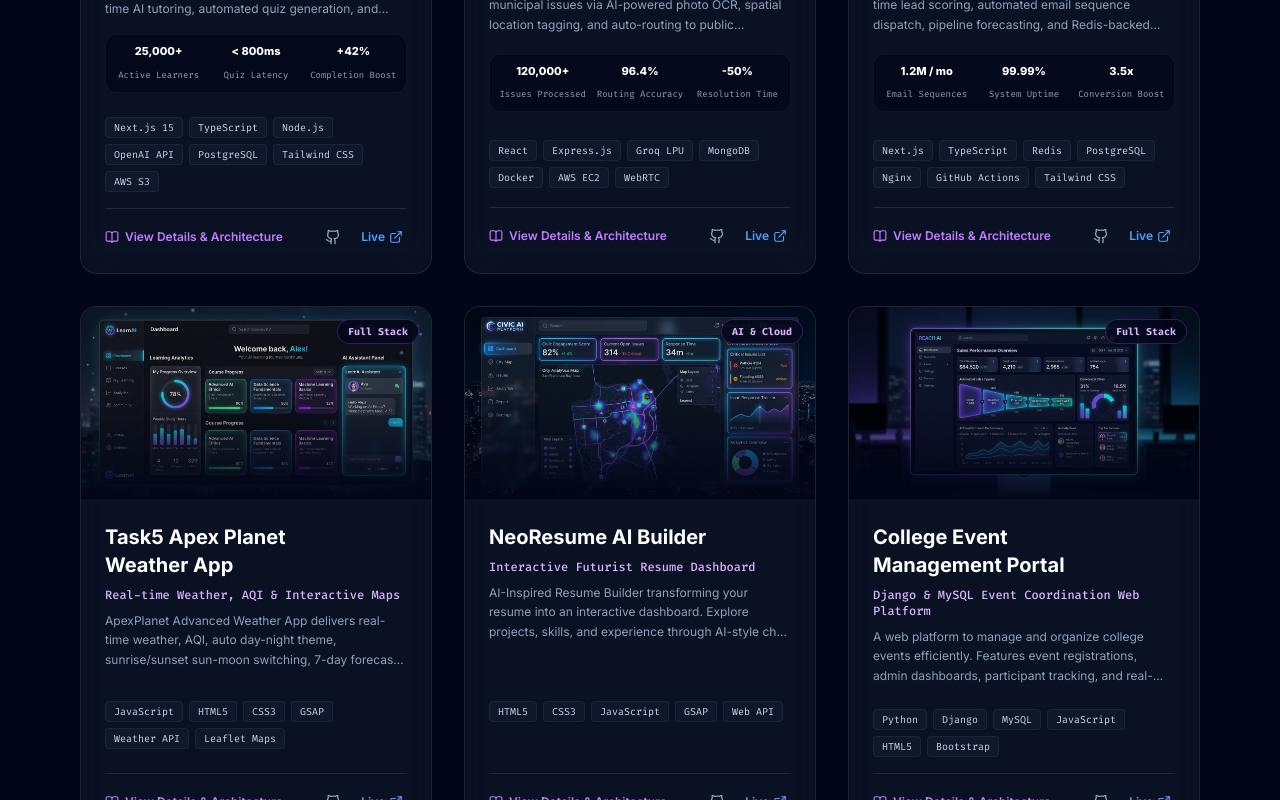
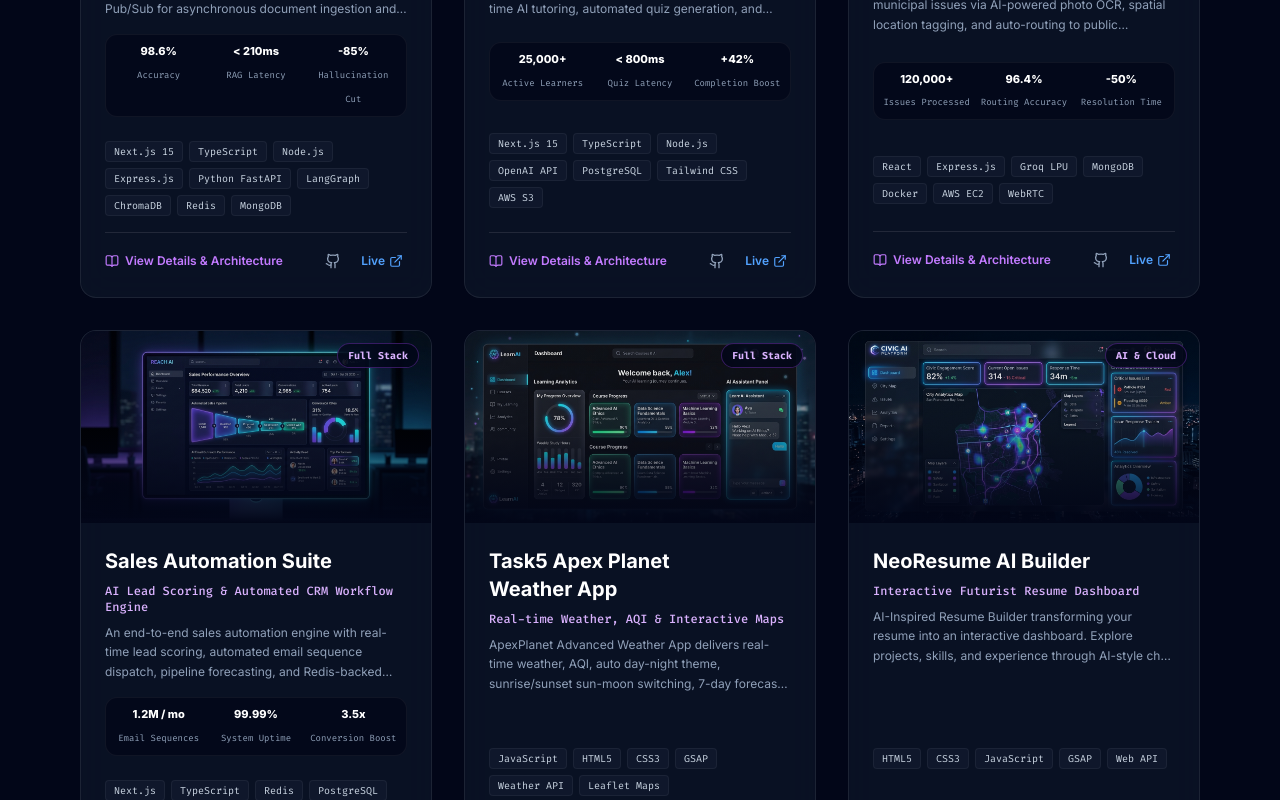
Before and after one commit to lxakshaseth/Portfolio_AKShat, a Next.js app: page / in a window 1280 px wide. Shown: the part 6200-7000 px from the top of the page. Built offline with nearby package versions, Linux system fonts and the light colour scheme; no server answers.

Commit message:
add  new project and update github section

```diff
--- a/data/case-studies.ts
+++ b/data/case-studies.ts
@@ -1,6 +1,71 @@
 import { CaseStudy } from "@/types/portfolio";
 
 export const CASE_STUDIES: Record<string, CaseStudy> = {
+  "docbrain-ai": {
+    id: "cs-docbrain",
+    projectId: "docbrain-ai",
+    title: "DocBrain AI — Enterprise Microservices & Hybrid RAG Architecture",
+    overview: "DocBrain AI is an enterprise full-stack microservices platform designed for high-throughput asynchronous document ingestion, multi-tenant knowledge indexing, and zero-hallucination hybrid retrieval.",
+    architecture: {
+      title: "Decoupled Event-Driven Microservices & Hybrid Retrieval Pipeline",
+      description: "Engineered with Next.js 15, Node.js/Express, Python FastAPI, and LangGraph. Asynchronous document ingestion and real-time streaming are decoupled using Redis Pub/Sub, separating vector embedding generation from backend query handling.",
+      diagramComponents: [
+        "Frontend Application (Next.js 15 App Router + TypeScript + Tailwind CSS)",
+        "API Gateway & Auth (Node.js Express + Clean Architecture + Zod + JWT)",
+        "Event Bus / Queue (Redis Pub/Sub for async document ingestion & streaming)",
+        "RAG Orchestrator Microservice (Python FastAPI + LangGraph StateGraph)",
+        "Vector & Sparse Search (ChromaDB dense embeddings + BM25 search engine)",
+        "Primary Database & Storage (MongoDB Atlas + AWS S3 for raw documents)"
+      ]
+    },
+    keyFeatures: [
+      "Hybrid RAG Pipeline: Integrates LangGraph StateGraph, ChromaDB dense embeddings, and BM25 sparse search fused via Reciprocal Rank Fusion (RRF).",
+      "Event-Driven Ingestion Engine: Decoupled Redis Pub/Sub message broker handles heavy document parsing without blocking synchronous user queries.",
+      "Clean Architecture Node.js Backend: Strictly layered repository pattern with Zod payload validation and JWT-authenticated route guards.",
+      "Containerized Multi-Cloud Deployment: Orchestrated with Docker Compose for localized testing, deployed across Vercel, Render, and MongoDB Atlas."
+    ],
+    challenges: [
+      {
+        problem: "Standard dense vector search alone suffered from high hallucination rates on exact keyword lookup for enterprise contracts.",
+        solution: "Engineered a hybrid retrieval system combining BM25 keyword matching with ChromaDB vector search, using Reciprocal Rank Fusion (RRF) to score and rerank document chunks before LLM generation."
+      },
+      {
+        problem: "Heavy PDF parsing and embedding generation blocked Node.js event loop causing 504 gateway timeouts.",
+        solution: "Decoupled processing into an asynchronous task architecture using Redis Pub/Sub to pass ingestion jobs to Python FastAPI workers while streaming real-time status to the frontend via SSE."
+      }
+    ],
+    apiFlow: [
+      {
+        step: 1,
+        title: "Document Ingestion Request",
+        description: "User submits an enterprise document. Express.js authenticates JWT, validates payload with Zod, and publishes an ingestion event to Redis Pub/Sub."
+      },
+      {
+        step: 2,
+        title: "Async Chunking & Vectorization",
+        description: "FastAPI microservice consumes event, chunks document with smart boundary detection, and indexes dense vectors in ChromaDB alongside BM25 tokens."
+      },
+      {
+        step: 3,
+        title: "StateGraph Hybrid Querying",
+        description: "User queries DocBrain. LangGraph StateGraph executes hybrid dense+sparse retrieval, reranks with RRF, and streams hallucination-free response in < 210ms."
+      }
+    ],
+    databaseDesign: [
+      {
+        entity: "Document & IngestionJob",
+        description: "MongoDB collection tracking document metadata, chunk counts, processing statuses (queued, indexing, complete), and owner tenant IDs."
+      },
+      {
+        entity: "ChromaDB Vector Collections",
+        description: "High-dimensional embedding store with HNSW spatial indexing for fast semantic context retrieval."
+      },
+      {
+        entity: "User & Subscription RBAC",
+        description: "MongoDB Atlas schema managing user profiles, API rate-limiting tier tokens, and role-based permissions."
+      }
+    ]
+  },
   "smart-ai-lms": {
     id: "cs-1",
     projectId: "smart-ai-lms",
--- a/data/portfolio.ts
+++ b/data/portfolio.ts
@@ -169,6 +169,34 @@ export const ACHIEVEMENTS: AchievementItem[] = [
 ];
 
 export const PROJECTS: ProjectItem[] = [
+  {
+    id: "docbrain-ai",
+    title: "DocBrain AI",
+    subtitle: "Full Stack Microservices + RAG Platform",
+    description: "Enterprise full-stack microservices platform with an event-driven architecture decoupled via Redis Pub/Sub for asynchronous document ingestion and AI streaming.",
+    fullDescription: "DocBrain AI is an enterprise-grade full-stack microservices platform engineered with an event-driven architecture decoupled via Redis Pub/Sub for asynchronous document ingestion and AI streaming. It features a hybrid RAG pipeline (LangGraph StateGraph + ChromaDB dense embeddings + BM25 sparse search + Reciprocal Rank Fusion) to reduce LLM hallucinations. Node.js backend services are implemented using Clean Architecture and Repository Pattern with JWT authentication, Zod validation, and MongoDB Atlas, deployed via Docker Compose, Render, and Vercel.",
+    image: "/images/docbrain-ai.jpg",
+    category: "Full Stack",
+    featured: true,
+    techStack: [
+      "Next.js 15",
+      "TypeScript",
+      "Node.js",
+      "Express.js",
+      "Python FastAPI",
+      "LangGraph",
+      "ChromaDB",
+      "Redis",
+      "MongoDB"
+    ],
+    githubUrl: "https://github.com/lxakshaseth/DocBrain",
+    liveUrl: "https://github.com/lxakshaseth/DocBrain",
+    metrics: [
+      { label: "Accuracy", value: "98.6%" },
+      { label: "RAG Latency", value: "< 210ms" },
+      { label: "Hallucination Cut", value: "-85%" }
+    ]
+  },
   {
     id: "smart-ai-lms",
     title: "Smart AI LMS",
@@ -494,6 +522,14 @@ export const GITHUB_STATS_DATA: GitHubData = {
   ],
   pinnedRepos: [
     {
+      name: "DocBrain",
+      description: "Full Stack Microservices + RAG Platform featuring Redis Pub/Sub event-driven architecture, LangGraph hybrid RAG, ChromaDB embeddings & FastAPI microservice.",
+      stars: 32,
+      forks: 9,
+      language: "TypeScript / Python",
+      url: "https://github.com/lxakshaseth/DocBrain"
+    },
+    {
       name: "Task5_Apex_Planet",
       description: "ApexPlanet Advanced Weather App featuring real-time weather, AQI, day-night auto theme, 7-day forecast & interactive maps.",
       stars: 12,
```
Also changed, not shown: public/images/docbrain-ai.jpg (added).
